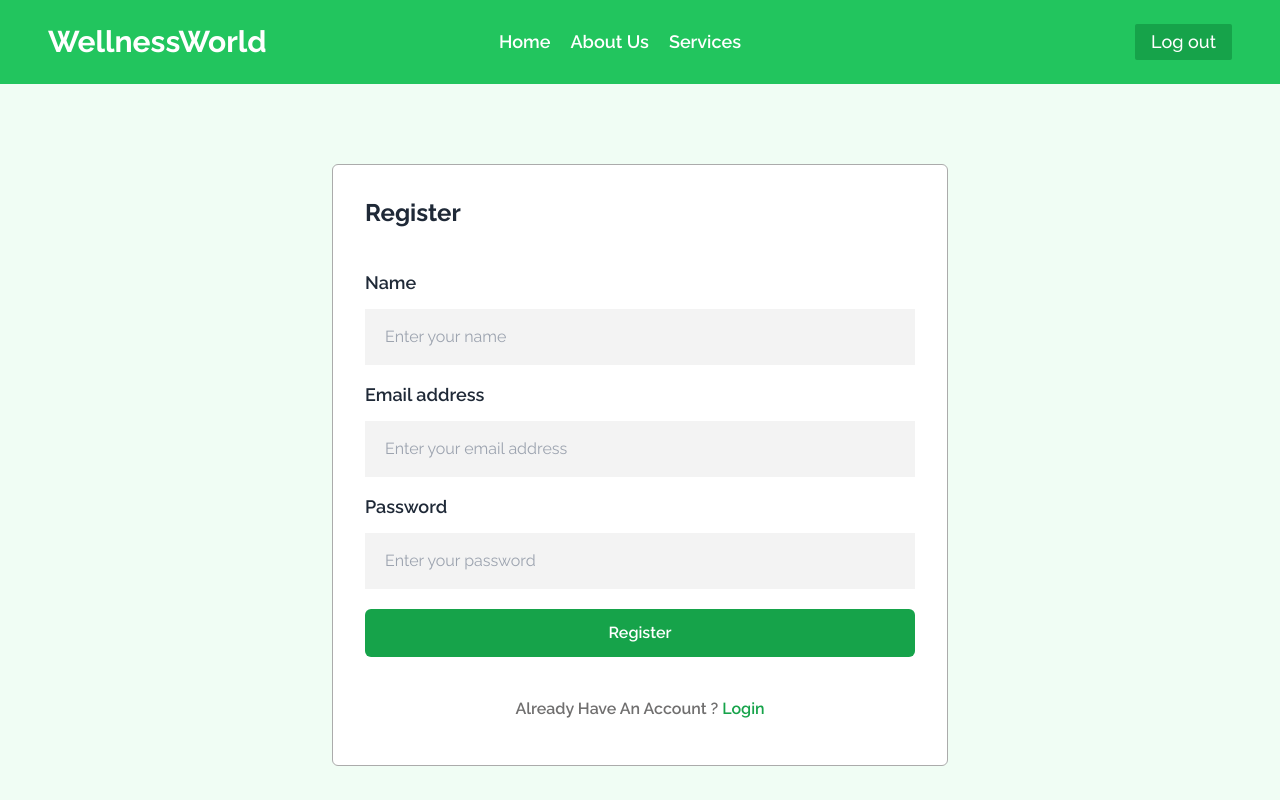
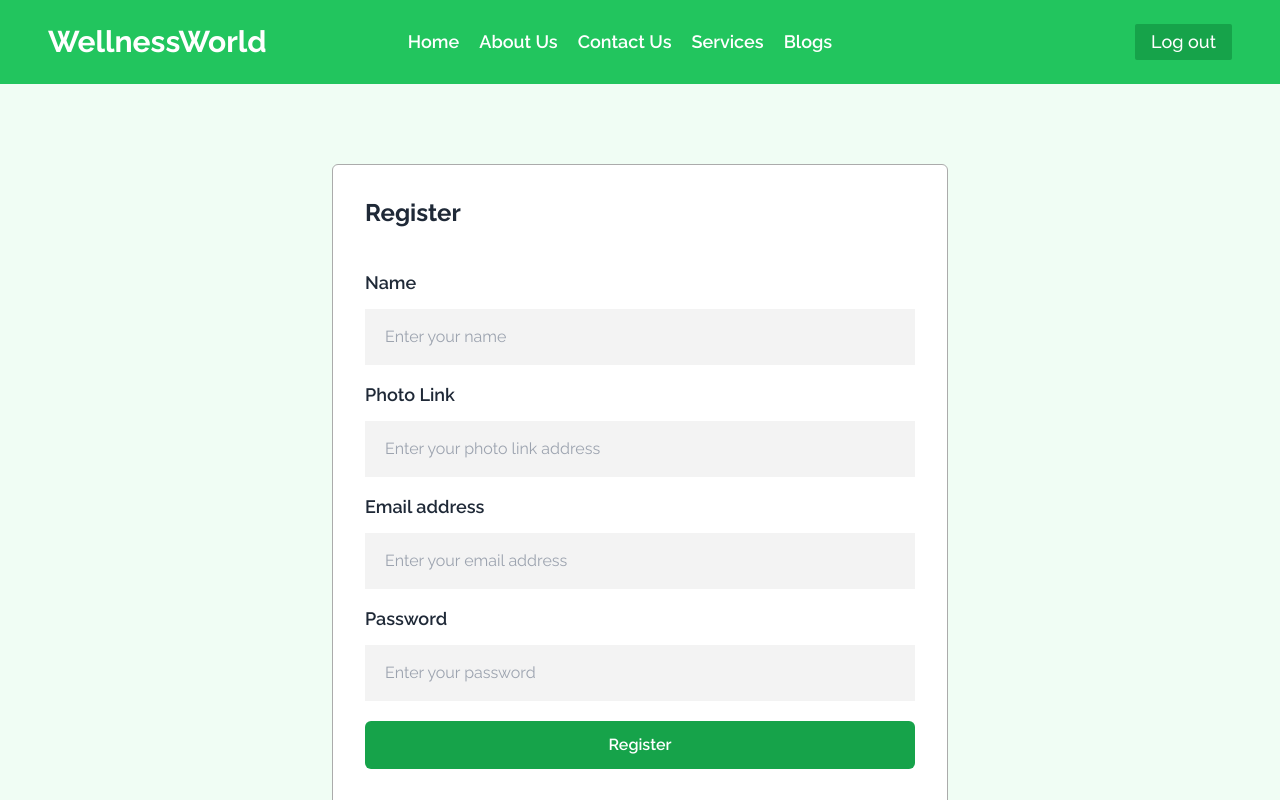
Before and after one commit to atikur28/wellness-world, a React (Vite) app: page /register in a window 1280 px wide. Shown: the top 800 px of the page. Built offline with nearby package versions, Linux system fonts and the light colour scheme; no server answers; sample sign-in values are in the browser's storage.

Commit message:
Solving problems about profile showing

```diff
--- a/package.json
+++ b/package.json
@@ -16,7 +16,8 @@
     "react": "^18.2.0",
     "react-dom": "^18.2.0",
     "react-router-dom": "^6.16.0",
-    "sort-by": "^1.2.0"
+    "sort-by": "^1.2.0",
+    "sweetalert2": "^11.7.32"
   },
   "devDependencies": {
     "@types/react": "^18.2.15",
--- a/src/pages/Login/Login.jsx
+++ b/src/pages/Login/Login.jsx
@@ -1,28 +1,58 @@
-import { Link } from "react-router-dom";
+import { Link, useLocation, useNavigate } from "react-router-dom";
 import Footer from "../SharedSections/Footer/Footer";
 import Navbar from "../SharedSections/Navbar/Navbar";
-import { useContext } from "react";
+import { useContext, useState } from "react";
 import { AuthContext } from "../../providers/AuthProvider";
+import Swal from "sweetalert2";
 
 const Login = () => {
 
-  const {logIn} = useContext(AuthContext);
+  const [loginError, setLoginError] = useState('');
+
+  const {logIn, logInWithGoogle} = useContext(AuthContext);
+  const location = useLocation();
+  const navigate = useNavigate();
 
   const handleLogin = (e) => {
     e.preventDefault();
     const form = new FormData(e.currentTarget);
     const email = form.get("email");
     const password = form.get("password");
-    console.log(email, password);
+
+    setLoginError('');
 
     logIn(email, password)
       .then(result => {
         console.log(result.user);
+        e.target.reset();
+        navigate(location?.state ? location.state : '/');
+        Swal.fire(
+          'Good job!',
+          'You have successfully logged in..',
+          'success'
+        );
       })
       .catch(error => {
         console.error(error);
+        setLoginError(error.message);
       })
   };
+
+  const handleGoogleLogin = () => {
+    logInWithGoogle()
+      .then(result => {
+        console.log(result.user);
+        navigate(location?.state ? location.state : '/');
+        Swal.fire(
+          'You have successfully logged in..',
+          'success'
+        );
+      })
+      .catch(error => {
+        console.error(error);
+        setLoginError(error.message);
+      })
+  }
 
   return (
     <div>
@@ -60,6 +90,9 @@ const Login = () => {
                 Login
               </button>
             </form>
+            {
+              loginError && <p className="text-red-600 font-semibold text-center">{loginError}</p>
+            }
             <p className="text-[#706F6F] font-semibold text-center my-3">
               Dont’t Have An Account ?{" "}
               <Link to="/register" className="text-green-600">
@@ -72,7 +105,7 @@ const Login = () => {
           <p className="text-xl font-semibold  text-center">Or</p>
           <div className="w-max border mx-auto bg-white rounded-full mt-2 hover:bg-slate-100">
             <Link>
-              <button className="flex items-center justify-center gap-3 font-semibold py-2 w-[300px]">
+              <button onClick={handleGoogleLogin} className="flex items-center justify-center gap-3 font-semibold py-2 w-[300px]">
                 <img
                   className="w-5"
                   src="https://i.ibb.co/Pj0MgcP/google.png"
--- a/src/pages/Register/Register.jsx
+++ b/src/pages/Register/Register.jsx
@@ -1,27 +1,56 @@
-import { Link } from "react-router-dom";
+import { Link, useNavigate } from "react-router-dom";
 import Navbar from "../SharedSections/Navbar/Navbar";
 import Footer from "../SharedSections/Footer/Footer";
-import { useContext } from "react";
+import { useContext, useState } from "react";
 import { AuthContext } from "../../providers/AuthProvider";
+import Swal from "sweetalert2";
 
 const Register = () => {
 
+  const [registerError, setRegisterError] = useState('');
+
   const {createUser} = useContext(AuthContext);
+  const navigate = useNavigate();
 
   const handleRegister = (e) => {
     e.preventDefault();
     const form = new FormData(e.currentTarget);
     const name = form.get("name");
+    const photoLink = form.get("photoLink");
     const email = form.get("email");
     const password = form.get("password");
-    console.log(name, email, password);
+    console.log(name, photoLink);
+
+    setRegisterError('');
+
+    if(password.length < 6){
+      setRegisterError('Password should be in 6 character!');
+      return;
+    }
+    else if(!/[A-Z]/.test(password)){
+      setRegisterError('Your password should have at least one upper case character!');
+      return;
+    }
+    else if(!/[!@#$%^&*()_+{}[\]:;<>,.?~\\-]/.test(password)){
+      setRegisterError('Your password should have at least one special character!');
+      return;
+    }
 
     createUser(email, password)
       .then(result => {
         console.log(result.user);
+        e.target.reset();
+
+        navigate('/');
+        Swal.fire(
+          'Good job!',
+          'You have been registered..',
+          'success'
+        );
       })
       .catch(error => {
         console.error(error);
+        setRegisterError(error.message);
       })
   };
 
@@ -43,6 +72,17 @@ const Register = () => {
                   name="name"
                   id="name"
                   placeholder="Enter your name"
+                  required
+                />
+              </div>
+              <div>
+                <h3 className="text-lg font-semibold mt-4">Photo Link</h3>
+                <input
+                  className="py-4 px-5 mt-3 w-[280px] md:w-[550px] bg-[#F3F3F3]"
+                  type="photoLink"
+                  name="photoLink"
+                  id="photoLink"
+                  placeholder="Enter your photo link address"
                   required
                 />
               </div>
@@ -72,6 +112,9 @@ const Register = () => {
                 Register
               </button>
             </form>
+            {
+              registerError && <p className="text-red-600 font-semibold text-center">{registerError}</p>
+            }
             <p className="text-[#706F6F] font-semibold text-center my-3">
               Already Have An Account ?{" "}
               <Link to="/login" className="text-green-600">
--- a/src/pages/SharedSections/Navbar/Navbar.jsx
+++ b/src/pages/SharedSections/Navbar/Navbar.jsx
@@ -3,16 +3,15 @@ import { Link, NavLink } from "react-router-dom";
 import { AuthContext } from "../../../providers/AuthProvider";
 
 const Navbar = () => {
-
-  const {user, logOut} = useContext(AuthContext);
+  const { user, logOut } = useContext(AuthContext);
 
   const handleLogOut = () => {
     logOut()
       .then()
-      .catch(error => {
+      .catch((error) => {
         console.error(error);
-      })
-  }
+      });
+  };
 
   const navLinks = (
     <>
@@ -38,14 +37,46 @@ const Navbar = () => {
       </li>
       <li>
         <NavLink
-          to="/services"
+          to="/contact"
           className={({ isActive, isPending }) =>
             isPending ? "pending" : isActive ? "text-green-600" : "text-white"
           }
         >
-          Services
+          Contact Us
         </NavLink>
       </li>
+      {user && (
+        <>
+          <li>
+            <NavLink
+              to="/services"
+              className={({ isActive, isPending }) =>
+                isPending
+                  ? "pending"
+                  : isActive
+                  ? "text-green-600"
+                  : "text-white"
+              }
+            >
+              Services
+            </NavLink>
+          </li>
+          <li>
+            <NavLink
+              to="/blogs"
+              className={({ isActive, isPending }) =>
+                isPending
+                  ? "pending"
+                  : isActive
+                  ? "text-green-600"
+                  : "text-white"
+              }
+            >
+              Blogs
+            </NavLink>
+          </li>
+        </>
+      )}
     </>
   );
 
@@ -76,18 +107,30 @@ const Navbar = () => {
             {navLinks}
           </ul>
         </div>
-        <a className="normal-case text-xl md:text-3xl font-bold text-white md:ml-10">WellnessWorld</a>
+        <a className="normal-case text-xl md:text-3xl font-bold text-white md:ml-10">
+          WellnessWorld
+        </a>
       </div>
       <div className="navbar-center hidden lg:flex">
         <ul className="flex gap-5 text-lg font-semibold px-1">{navLinks}</ul>
       </div>
       <div className="navbar-end md:mr-10">
-        {
-          user ?
-          <Link><button onClick={handleLogOut} className="bg-green-600 text-white py-1 px-4 text-sm md:text-lg font-medium rounded-sm">Log out</button></Link>
-          :
-          <Link to="/login"><button className="bg-green-600 text-white py-1 px-4 text-sm md:text-lg font-medium rounded-sm">Login</button></Link>
-        }
+        {user ? (
+          <Link>
+            <button
+              onClick={handleLogOut}
+              className="bg-green-600 text-white py-1 px-4 text-sm md:text-lg font-medium rounded-sm"
+            >
+              Log out
+            </button>
+          </Link>
+        ) : (
+          <Link to="/login">
+            <button className="bg-green-600 text-white py-1 px-4 text-sm md:text-lg font-medium rounded-sm">
+              Login
+            </button>
+          </Link>
+        )}
       </div>
     </div>
   );
--- a/src/privateRoute/PrivateRoute.jsx
+++ b/src/privateRoute/PrivateRoute.jsx
@@ -1,11 +1,13 @@
 import { useContext } from "react";
 import { AuthContext } from "../providers/AuthProvider";
 import PropTypes from "prop-types";
-import { Navigate } from "react-router-dom";
+import { Navigate, useLocation } from "react-router-dom";
 
 const PrivateRoute = ({children}) => {
 
     const {user, loading} = useContext(AuthContext);
+
+    const location = useLocation();
 
     if(loading){
         return (
@@ -19,7 +21,7 @@ const PrivateRoute = ({children}) => {
         return children;
     }
 
-    return <Navigate to="/login"></Navigate>
+    return <Navigate state={location.pathname} to="/login"></Navigate>
 };
 
 PrivateRoute.propTypes = {
--- a/src/providers/AuthProvider.jsx
+++ b/src/providers/AuthProvider.jsx
@@ -1,11 +1,13 @@
 import { createContext, useEffect, useState } from "react";
-import { createUserWithEmailAndPassword, getAuth, onAuthStateChanged, signInWithEmailAndPassword, signOut } from "firebase/auth";
+import { GoogleAuthProvider, createUserWithEmailAndPassword, getAuth, onAuthStateChanged, signInWithEmailAndPassword, signInWithPopup, signOut } from "firebase/auth";
 import app from "../firebase.config";
 import PropTypes from "prop-types";
 
 export const AuthContext = createContext(null);
 
 const auth = getAuth(app);
+
+const googleProvider = new GoogleAuthProvider();
 
 const AuthProvider = ({children}) => {
 
@@ -20,6 +22,10 @@ const AuthProvider = ({children}) => {
     const logIn = (email, password) => {
         setLoading(true);
         return signInWithEmailAndPassword(auth, email, password);
+    }
+
+    const logInWithGoogle = () => {
+        return signInWithPopup(auth, googleProvider);
     }
 
     const logOut = () => {
@@ -37,7 +43,7 @@ const AuthProvider = ({children}) => {
         }
     },[])
 
-    const authInfo = {user, loading, createUser, logOut, logIn};
+    const authInfo = {user, loading, createUser, logOut, logIn, logInWithGoogle};
 
     return (
         <AuthContext.Provider value={authInfo}>
```
Also changed, not shown: 1 other file (tests, documents, lock files or other folders).
